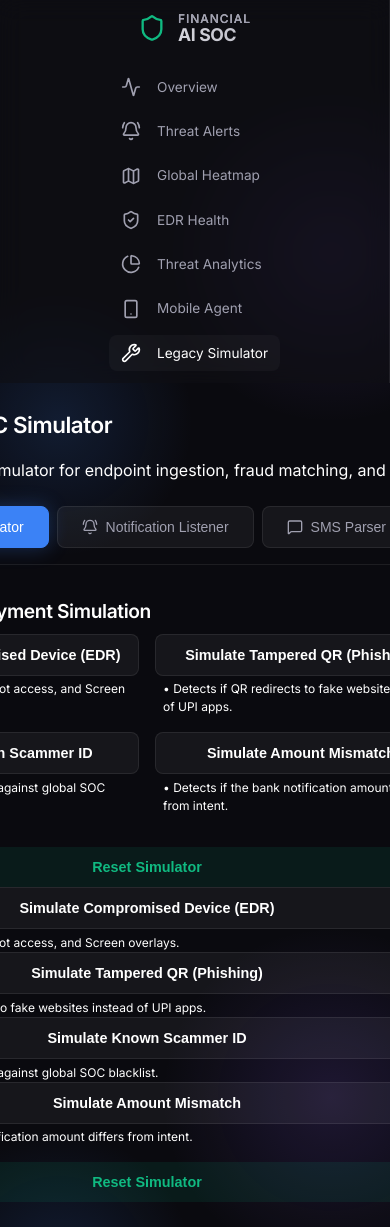
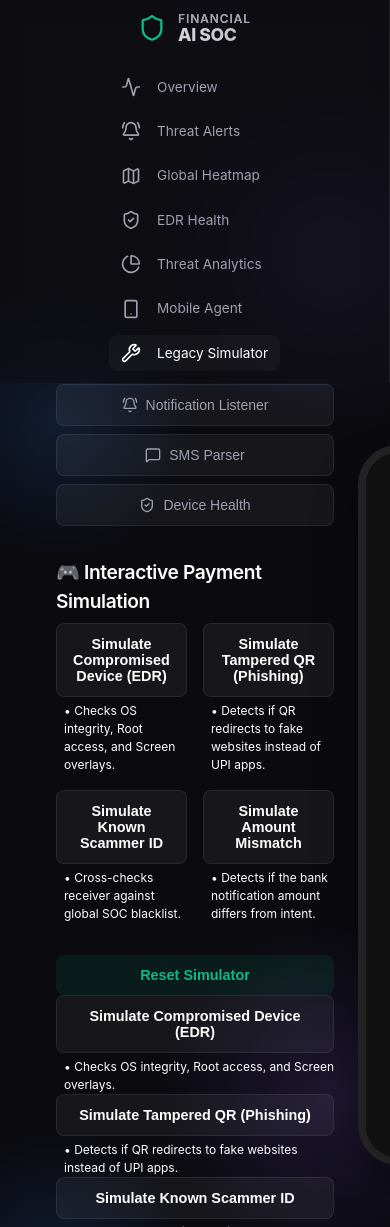
Before and after one commit to srushtipawar9/Finacial_fruad_detection, a React app in the folder frontend/: page /simulator in a window 390 px wide. Built offline with nearby package versions, Linux system fonts and the light colour scheme; the HTML template or start-up script is replaced by a standard one.

Commit message:
updated mobile responsive

```diff
--- a/frontend/src/components/EndpointSimulator.jsx
+++ b/frontend/src/components/EndpointSimulator.jsx
@@ -260,13 +260,13 @@ const EndpointSimulator = () => {
   };
 
   return (
-    <div className="simulator-container fade-in">
-      <div style={{ marginRight: '3rem', maxWidth: '600px' }}>
+    <div className="simulator-container fade-in endpoint-sim-mobile-wrap">
+      <div className="endpoint-sim-left-panel">
         <h2>🔥 Legacy SOC Simulator</h2>
         <p className="text-secondary">Interactive legacy simulator for endpoint ingestion, fraud matching, and alert validation.</p>
 
         {/* Tab Navigation */}
-        <div style={{ display: 'flex', gap: '0.5rem', marginBottom: '2rem', borderBottom: '1px solid var(--border-color)', paddingBottom: '1rem' }}>
+        <div className="endpoint-sim-tab-nav">
           <button
             className={`tab-button ${activeTab === 'simulator' ? 'active' : ''}`}
             onClick={() => setActiveTab('simulator')}
@@ -572,7 +572,7 @@ const EndpointSimulator = () => {
             </button>
         </div>
 
-        <div className="mobile-frame">
+        <div className="mobile-frame endpoint-sim-mobile-frame">
           <div className="mobile-screen">
           <div style={{ textAlign: 'center', marginBottom: '2rem' }}>
             <div style={{ fontSize: '0.8rem', color: 'var(--text-secondary)' }}>UPI Security Module</div>
--- a/frontend/src/index.css
+++ b/frontend/src/index.css
@@ -1,3 +1,74 @@
+/* EndpointSimulator Responsive Styles */
+.endpoint-sim-mobile-wrap {
+  flex-wrap: wrap;
+  gap: 2rem;
+}
+
+.endpoint-sim-left-panel {
+  margin-right: 3rem;
+  max-width: 600px;
+}
+
+.endpoint-sim-tab-nav {
+  display: flex;
+  gap: 0.5rem;
+  margin-bottom: 2rem;
+  border-bottom: 1px solid var(--border-color);
+  padding-bottom: 1rem;
+  flex-wrap: wrap;
+}
+
+@media (max-width: 900px) {
+  .simulator-container.endpoint-sim-mobile-wrap {
+    flex-direction: column;
+    align-items: stretch;
+    gap: 2rem;
+  }
+  .endpoint-sim-left-panel {
+    margin-right: 0;
+    max-width: 100%;
+  }
+  .endpoint-sim-tab-nav {
+    flex-wrap: wrap;
+    gap: 0.5rem;
+    justify-content: flex-start;
+  }
+  .endpoint-sim-mobile-frame {
+    margin: 0 auto;
+    width: 100%;
+    max-width: 400px;
+    min-width: 220px;
+    height: auto;
+  }
+}
+
+@media (max-width: 600px) {
+  .simulator-container.endpoint-sim-mobile-wrap {
+    flex-direction: column;
+    align-items: stretch;
+    gap: 1.5rem;
+    padding: 0.5rem;
+  }
+  .endpoint-sim-left-panel {
+    margin-right: 0;
+    max-width: 100%;
+    padding: 0;
+  }
+  .endpoint-sim-tab-nav {
+    flex-direction: column;
+    gap: 0.5rem;
+    border-bottom: none;
+    padding-bottom: 0;
+  }
+  .endpoint-sim-mobile-frame {
+    width: 100%;
+    max-width: 100vw;
+    min-width: 0;
+    border-radius: 18px;
+    border-width: 4px;
+    height: auto;
+  }
+}
 @import url('https://fonts.googleapis.com/css2?family=Inter:wght@300;400;500;600;700&display=swap');
 
 :root {
```
